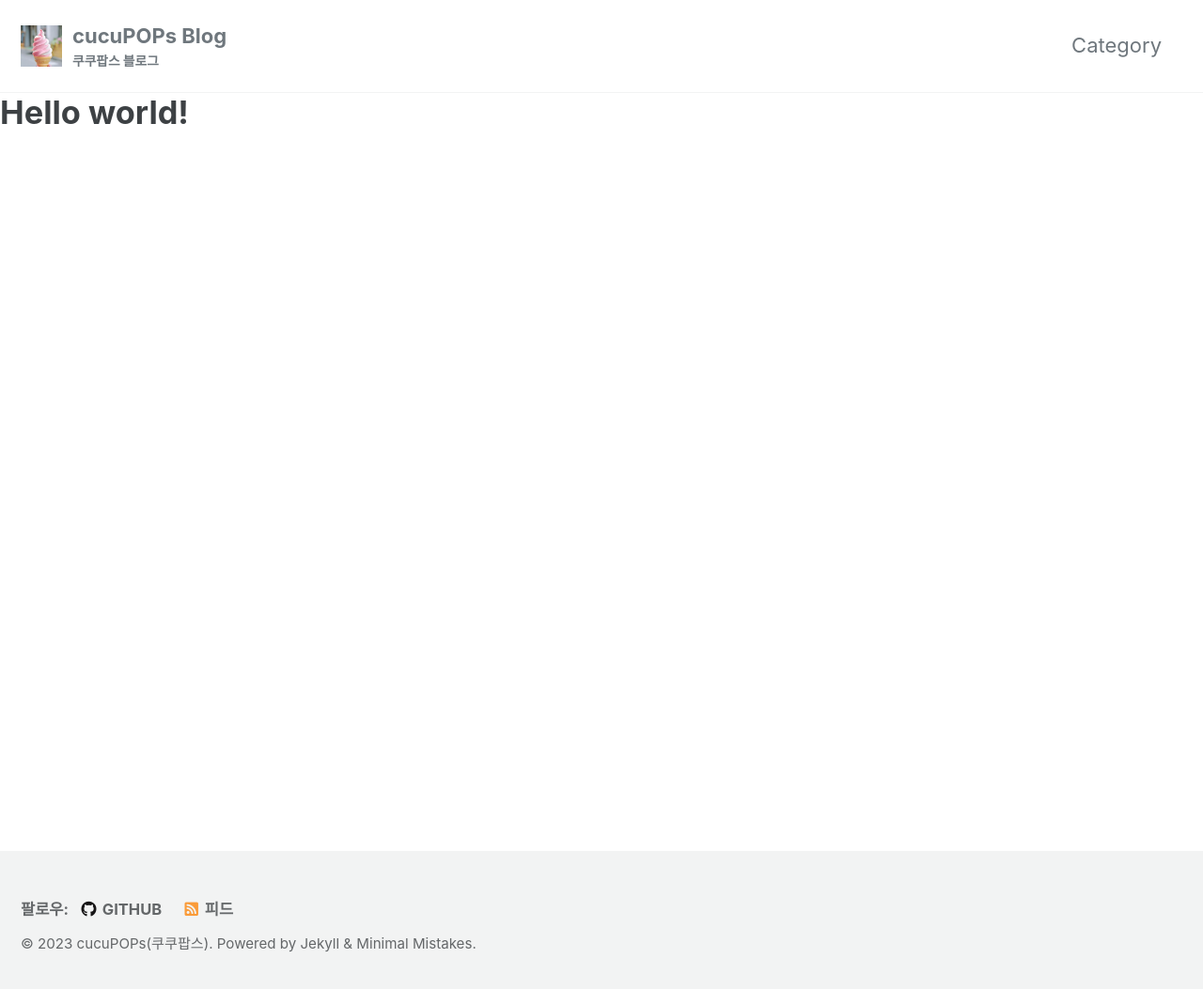
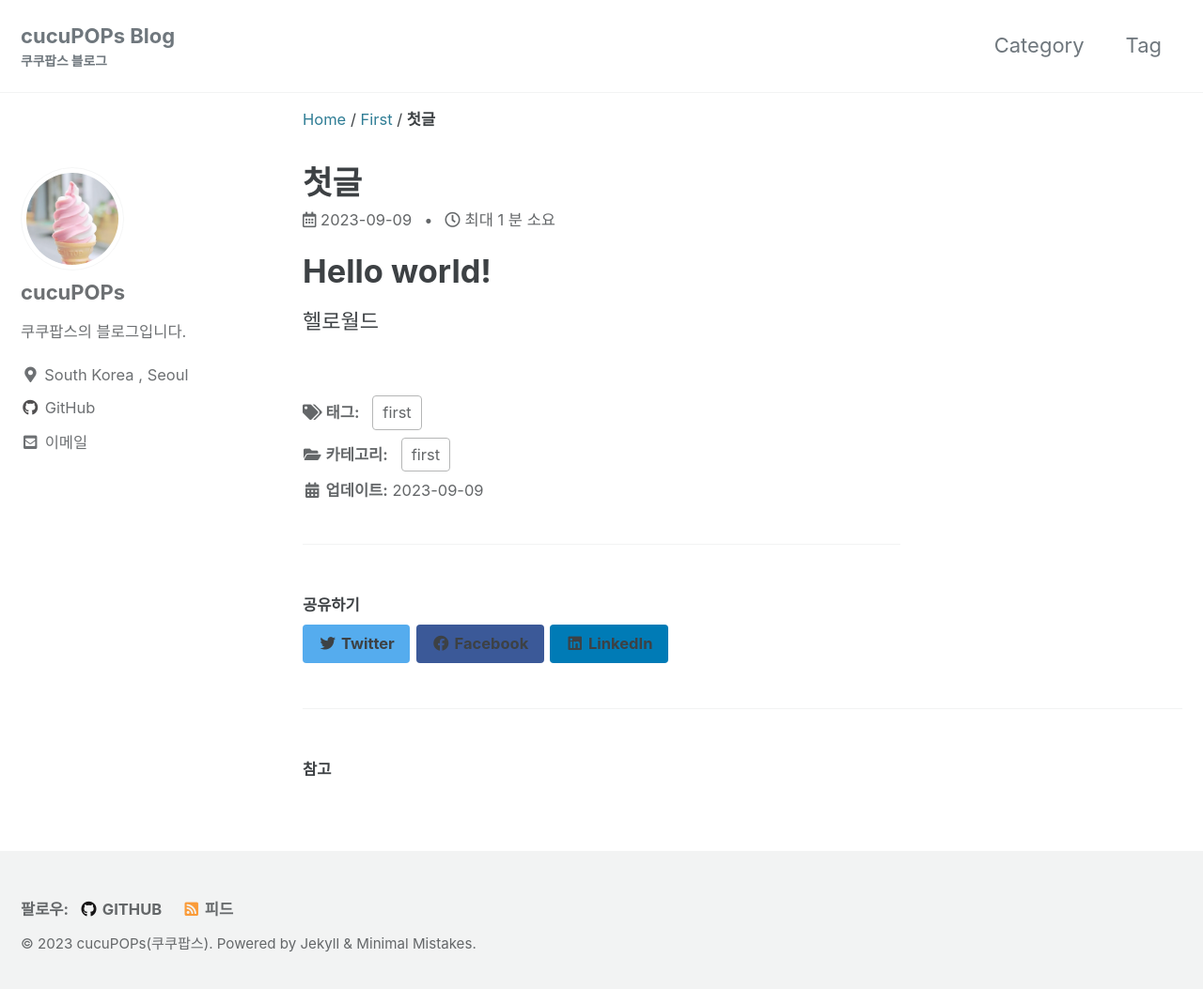
Before and after one commit to cucuPOPs/cucuPOPs.github.io, a Jekyll site: the page built from _posts/2023-09-09-first-posting.md, in a window 1280 px wide and 1061 px high. Shown: the top 1053 px of the window at 94% size. Built offline with Jekyll 4.4.1, drawn with Linux system fonts in a browser that asks for light colours; cached includes are drawn as plain includes.

Commit message:
category, tag 추가

```diff
--- a/_config.yml
+++ b/_config.yml
@@ -25,7 +25,7 @@ url                      : "https://cucuPOPs.github.io"
 baseurl                  : # the subpath of your site, e.g. "/blog"
 repository               : # GitHub username/repo-name e.g. "mmistakes/minimal-mistakes"
 teaser                   : # path of fallback teaser image, e.g. "/assets/images/500x300.png"
-logo                     : "/assets/images/cucupops.png" # path of logo image to display in the masthead, e.g. "/assets/images/88x88.png"
+logo                     : # path of logo image to display in the masthead, e.g. "/assets/images/88x88.png"
 masthead_title           : # overrides the website title displayed in the masthead, use " " for no title
 breadcrumbs              : true # true, false (default)
 words_per_minute         : 200
@@ -104,8 +104,8 @@ analytics:
 
 # Site Author
 author:
-  name             : "cucuPOPs(쿠쿠팝스)"
-  avatar           : # path of avatar image, e.g. "/assets/images/bio-photo.jpg"
+  name             : "cucuPOPs"
+  avatar           : "/assets/images/cucupops.png" # path of avatar image, e.g. "/assets/images/bio-photo.jpg"
   bio              : "쿠쿠팝스의 블로그입니다."
   location         : "South Korea , Seoul"
   email            : "kirak0622@gmail.com"
--- a/_data/navigation.yml
+++ b/_data/navigation.yml
@@ -2,6 +2,8 @@
 main:
   - title: "Category"
     url: /categories/
+  - title: "Tag"
+    url: /tags/
   # - title: "About"
   #   url: https://mmistakes.github.io/minimal-mistakes/about/
   # - title: "Sample Posts"
--- a/_posts/2023-09-09-first-posting.md
+++ b/_posts/2023-09-09-first-posting.md
@@ -1,7 +1,9 @@
 ---
 title: "첫글"
-layout: default
-category: test
+category: first
+tag: first
 ---
 
 # Hello world!
+
+헬로월드
```
Also changed, not shown: _pages/tag-archive.md (added, +7 -0 lines).
